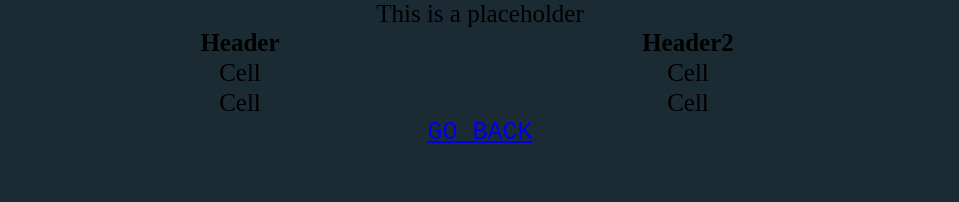
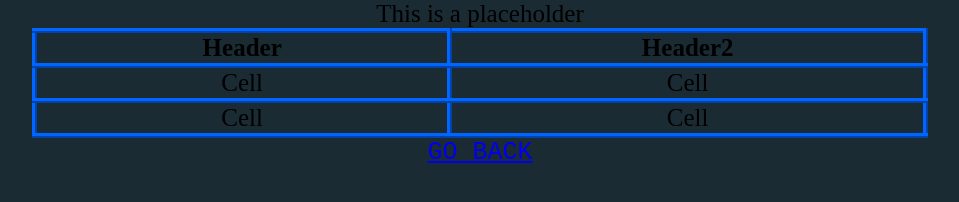
Before and after one commit to LiamB72/LiamB72.github.io, a plain HTML site: page index_no2.html in a window 1280 px wide. Shown: the whole page, without its empty margins (160-1119 px from the left). Drawn offline with Linux system fonts and the light colour scheme.

Commit message:
Update style.css

```diff
--- a/style.css
+++ b/style.css
@@ -33,5 +33,5 @@ div {
     font-family: monospace;
 }
 .cell {
-    style="border: 5px #0066ff ridge";
+    border: 5px #0066ff ridge;
 }
```
